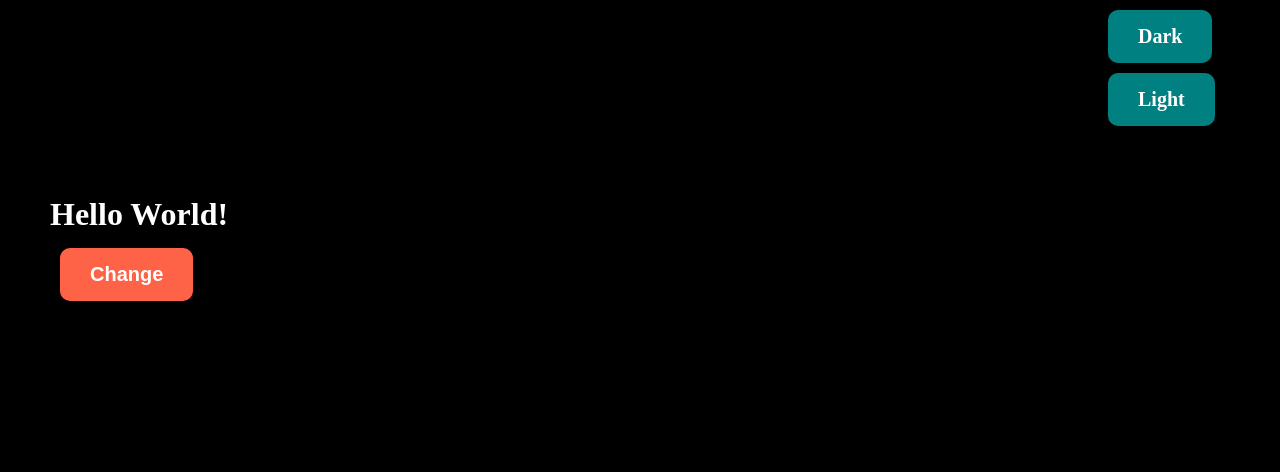
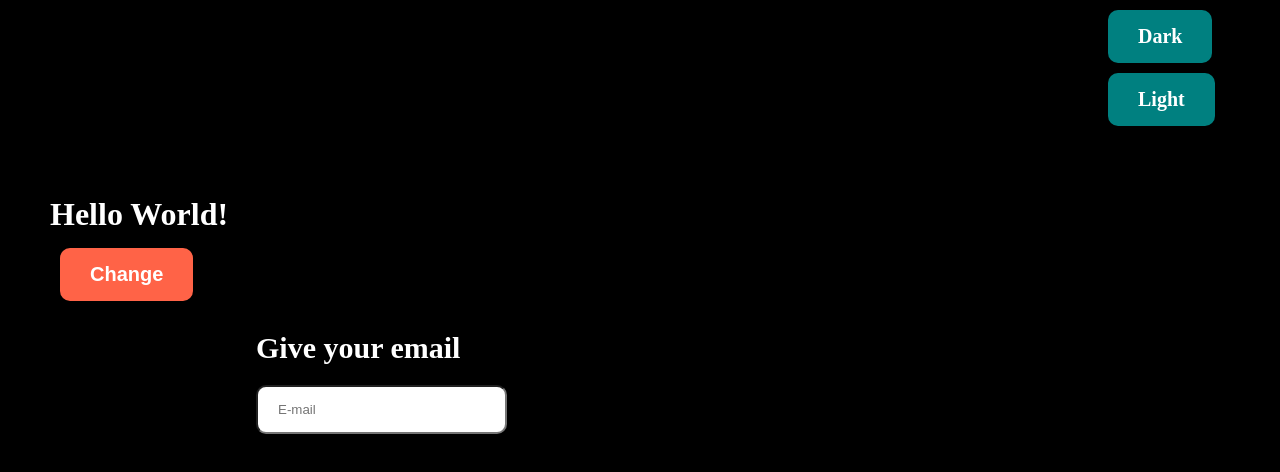
Before and after one commit to menabil/Class-33, a plain HTML site: page index.html in a window 1280 px wide. Both pictures are taken after a click on the element "Dark". Drawn offline with Linux system fonts and the light colour scheme.

Commit message:
inputAdd

```diff
--- a/css/style.css
+++ b/css/style.css
@@ -37,3 +37,17 @@ h1 {
 .bam {
   margin-left: 85%;
 }
+
+h3 {
+  margin-left: 20%;
+  margin-top: 30px;
+  font-size: 30px;
+}
+
+input {
+  padding: 15px 20px;
+  padding-right: 50px;
+  margin-left: 20%;
+  border-radius: 10px;
+  margin-top: 20px;
+}
--- a/index.html
+++ b/index.html
@@ -13,6 +13,9 @@
     </div>
     <h1>Hello World!</h1>
     <button>Change</button>
+
+    <h3>Give your email</h3>
+    <input type="email" placeholder="E-mail">
     <script src="js/script.js"></script>
   </body>
 </html>
--- a/js/script.js
+++ b/js/script.js
@@ -12,13 +12,23 @@ let dur = document.querySelector(".dur");
 let lig = document.querySelector(".lig");
 let black = document.querySelector("h1");
 let white = document.querySelector("h1");
+let hblack = document.querySelector("h3");
+let hwhite = document.querySelector("h3");
 
 dur.addEventListener("click", () => {
   document.body.style.background = "black";
   white.style.color = "white";
+  hwhite.style.color = "white";
 });
 
 lig.addEventListener("click", () => {
   document.body.style.background = "white";
   black.style.color = "black";
+  hblack.style.color = "black";
 });
+
+const seeOutput = document.querySelector("input");
+
+seeOutput.addEventListener("keyup", () => {
+  console.log(seeOutput.value);
+});
```
